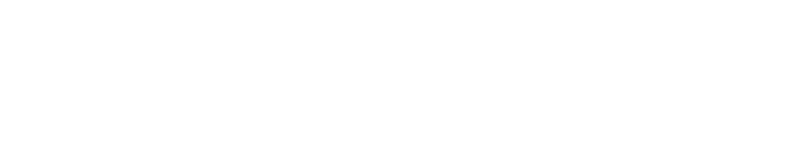
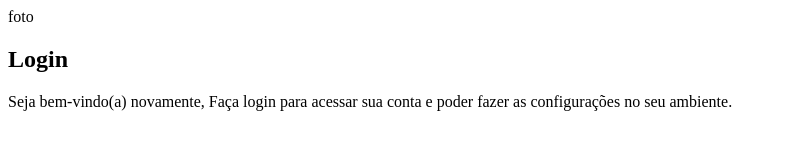
Before and after one commit to Felipews365/projeto-login, a plain HTML site: page index.html in a window 1280 px wide. Shown: the whole page, without its empty margins (0-787 px from the left). Drawn offline with Linux system fonts and the light colour scheme.

Commit message:
estrutura

```diff
--- a/index.html
+++ b/index.html
@@ -4,9 +4,22 @@
     <meta charset="UTF-8">
     <meta http-equiv="X-UA-Compatible" content="IE=edge">
     <meta name="viewport" content="width=device-width, initial-scale=1.0">
-    <title>Document</title>
+    <title>Login</title>
 </head>
 <body>
+    <main>
+        <section id="login">
+            <div id="imagem">
+                foto
+            </div>
+            <div id="formulario">
+                <h1>Login</h1>
+                <p>Seja bem-vindo(a) novamente, Faça login para acessar sua conta e poder fazer as configurações no seu ambiente.</p>
+                <form action="login.php" method="post">
 
+                </form>
+            </div>
+        </section>
+    </main>
 </body>
 </html>
```
